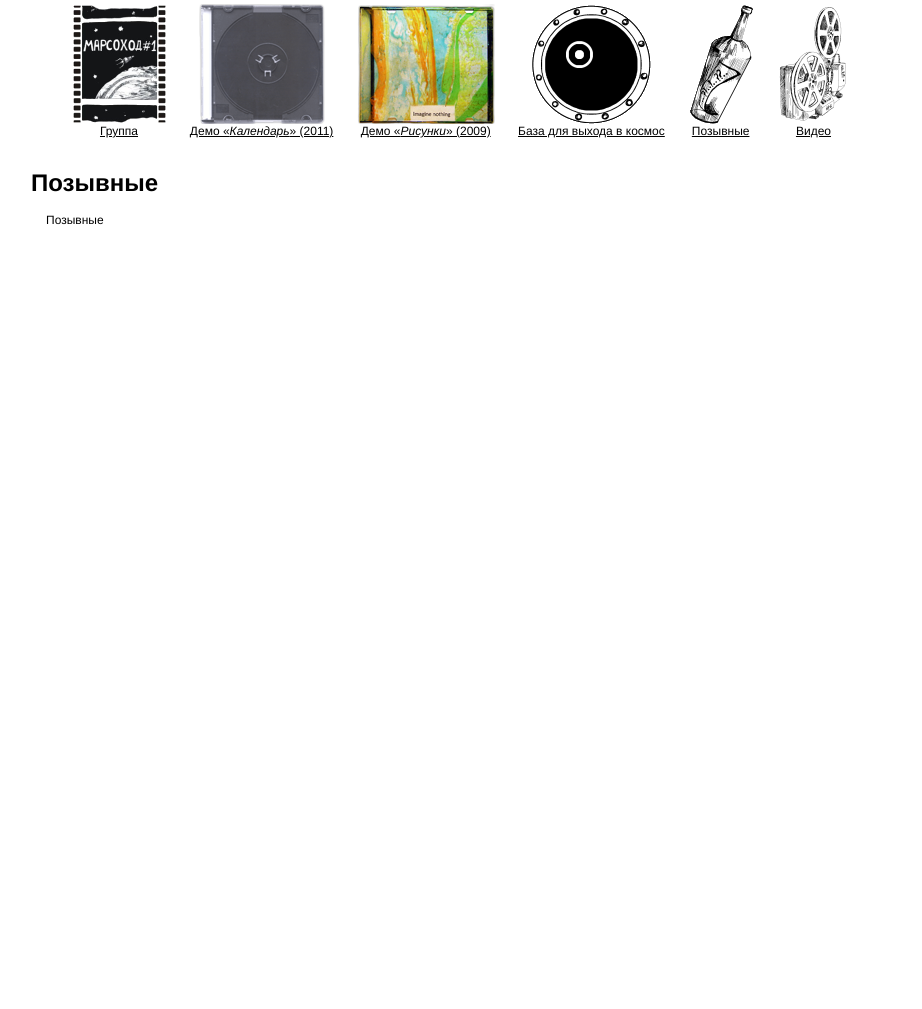
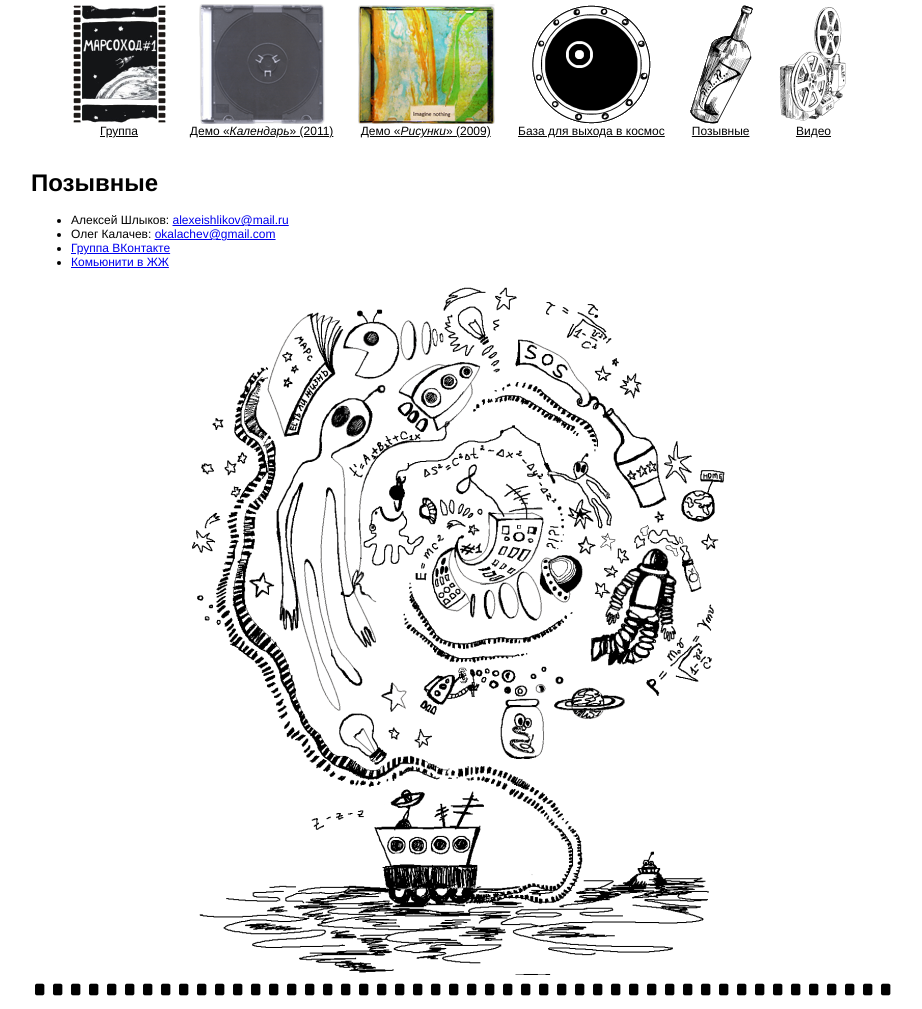
Before and after one commit to okalachev/marsohod1, a Python web app: template templates/calls.html in a window 1280 px wide. Shown: the part 163-1172 px from the top of the page, without its empty margins (179-1101 px from the left). Before the commit the page ends 388 px from the top, so only its background shows below. Run offline with Jinja, Linux system fonts and the light colour scheme; the template is opened without the code that fills it, so the values that code supplies are empty.

Commit message:
Pictures added to band and calls pages

```diff
--- a/templates/calls.html
+++ b/templates/calls.html
@@ -2,7 +2,16 @@
 
 {% block content %}
 <h1>Позывные</h1>
-<p>
-	Позывные
-</p>
+
+<ul>
+	<li>Алексей Шлыков: <a href="mailto:alexeishlikov@mail.ru">alexeishlikov@mail.ru</a>
+	<li>Олег Калачев: <a href="mailto:okalachev@gmail.com">okalachev@gmail.com</a></li>
+	<li><a href="http://vkontakte.ru/club770007/">Группа ВКонтакте</a></li>
+	<li><a href="http://marsoxod1.livejournal.com/">Комьюнити в ЖЖ</a></li>
+</ul>
+
+<center><img src="/img/band.png"/></center>
+
+<hr>
+
 {% endblock %}
```
Also changed, not shown: templates/band.html (+12 -1 lines), img/band.png (added), img/band2.png (added).
